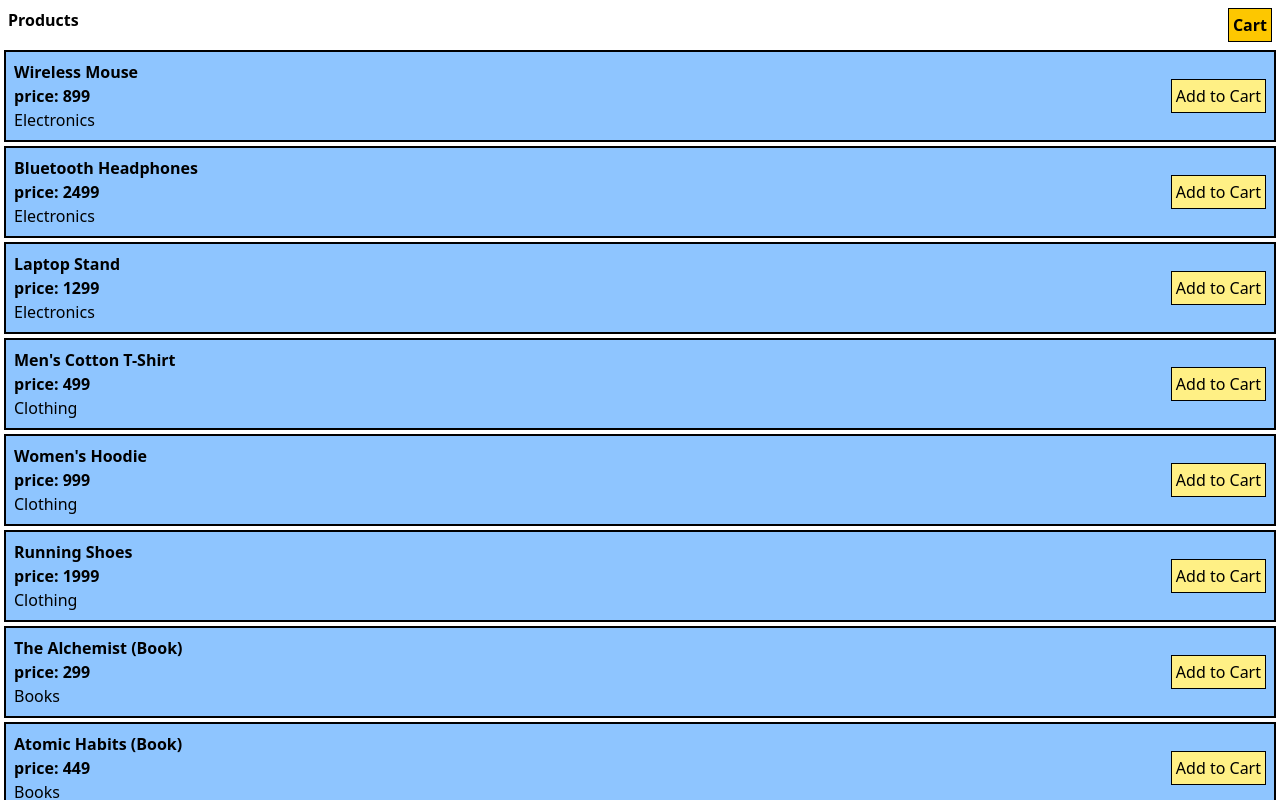
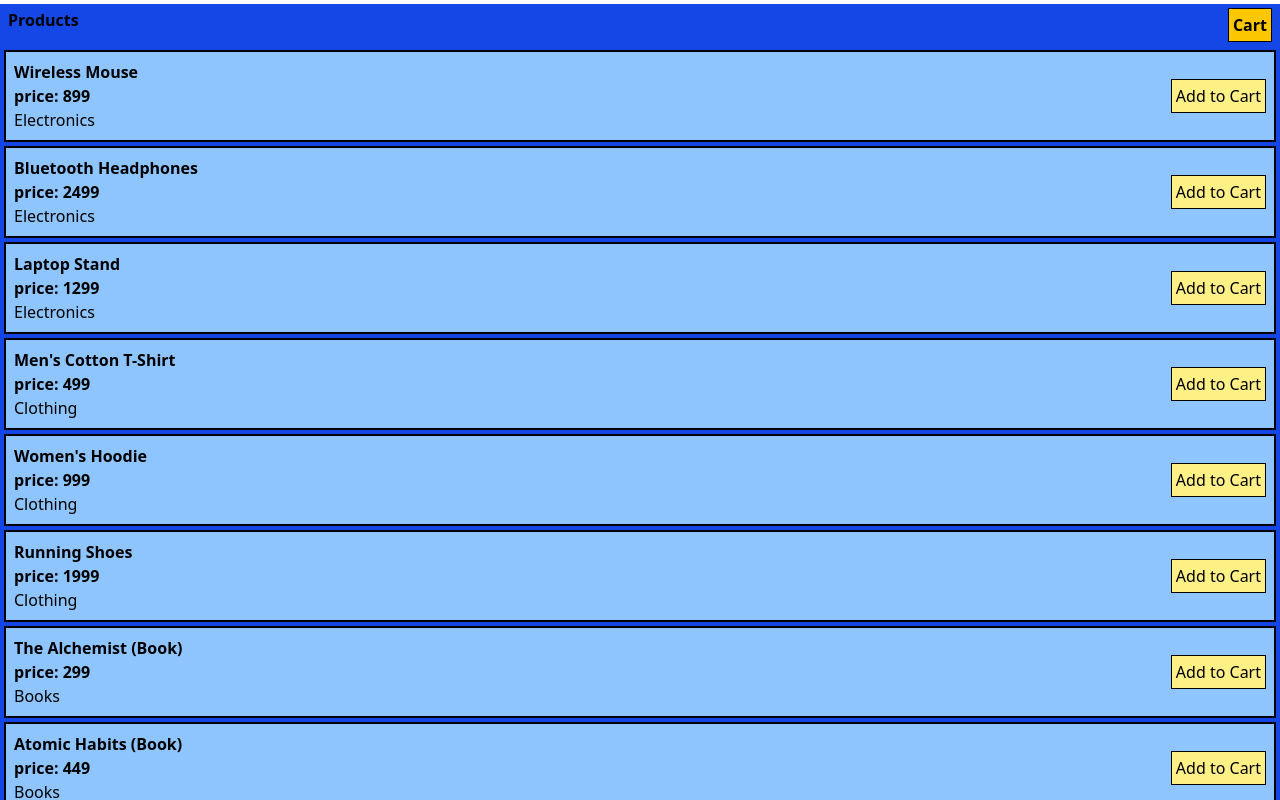
Before and after one commit to anas-faiz/product_cart_manager, a React (Vite) app: page / in a window 1280 px wide. Shown: the top 800 px of the page. Built offline with nearby package versions, Linux system fonts and the light colour scheme.

Commit message:
react router Dom

```diff
--- a/package.json
+++ b/package.json
@@ -13,6 +13,7 @@
     "@tailwindcss/vite": "^4.1.17",
     "react": "^19.2.0",
     "react-dom": "^19.2.0",
+    "react-router-dom": "^7.10.1",
     "tailwindcss": "^4.1.17"
   },
   "devDependencies": {
--- a/src/App.tsx
+++ b/src/App.tsx
@@ -2,7 +2,7 @@
 
 function App (){
   return (<>
-    <div className="">
+    <div className="bg-blue-700">
       <ProductList/>
     </div>
   </>)
--- /dev/null
+++ b/src/components/Cart.tsx
@@ -0,0 +1,9 @@
+function Cart (){
+    return (
+        <div>
+
+        </div>
+    )
+}
+
+export default Cart
--- /dev/null
+++ b/src/components/CartItems.tsx
@@ -0,0 +1,9 @@
+function CartItems (){
+    return(
+        <div>
+
+        </div>
+    )
+}
+
+export default CartItems
```
Also changed, not shown: 1 other file (tests, documents, lock files or other folders).
